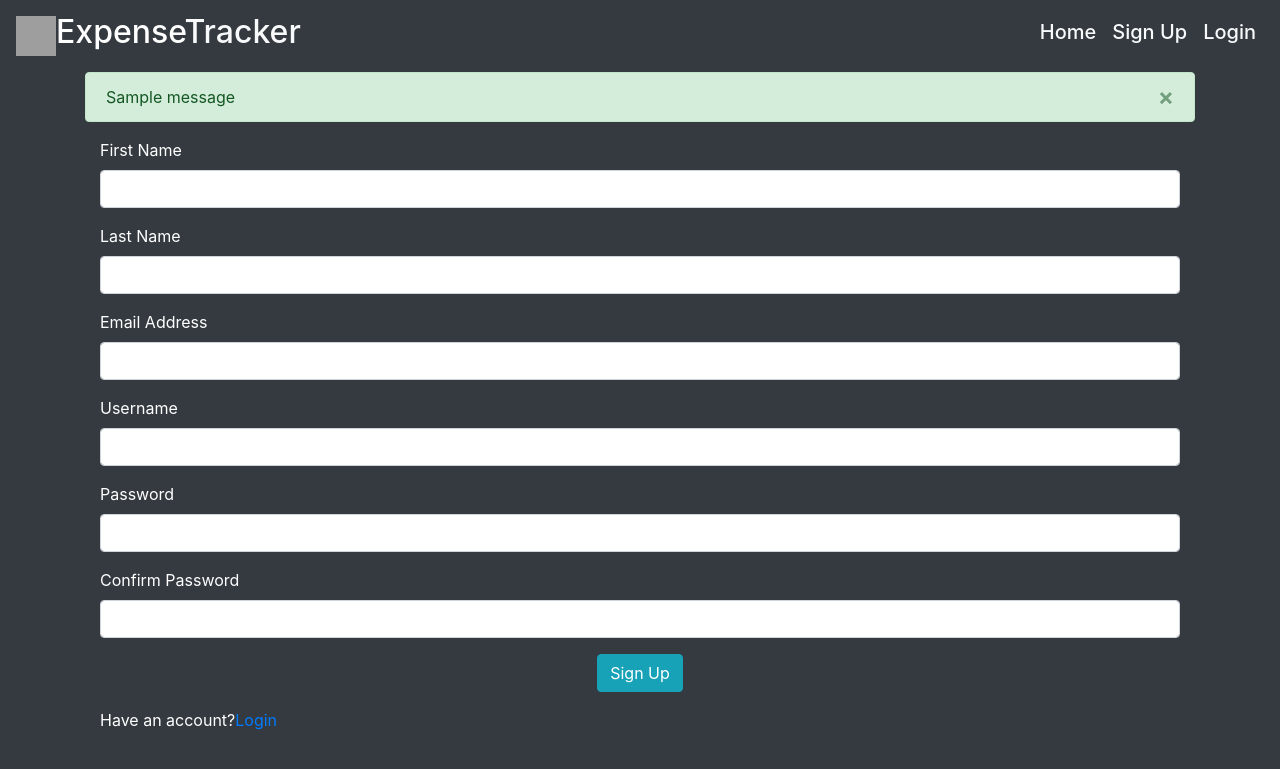
After one commit to IBM-EPBL/IBM-Project-31755-1660204720, a Flask app: page /register in a window 1280 px wide. The commit adds this page. Shown: the top 769 px of the page. Run offline with Flask 2, Linux system fonts and the light colour scheme; one stand-in notice (Sample message) is shown; some libraries are stand-ins or nearby versions; grey boxes are pictures that could not be loaded.

Commit message:
Add files via upload

```diff
--- /dev/null
+++ b/Project Development Phase/Sprint1/templates/includes/_formhelpers.html
@@ -0,0 +1,4 @@
+{% macro render_field(field) %} {{ field.label }} {{ field(**kwargs)|safe }} {% if field.errors %} {% for error in
+    field.errors %}
+    <span class="help-inline">{{ error }}</span>
+    {% endfor %} {% endif %} {% endmacro %}
--- /dev/null
+++ b/Project Development Phase/Sprint1/templates/includes/_messages.html
@@ -0,0 +1,23 @@
+{% with messages = get_flashed_messages(with_categories=true) %} {% if messages %} {% for category, message in messages
+%}
+<div class="alert alert-{{ category }} alert-dismissible fade show" role="alert">
+	{{ message }}
+	<button type="button" class="close" data-dismiss="alert" aria-label="Close">
+		<span aria-hidden="true">&times;</span>
+	</button>
+</div>
+{% endfor %} {% endif %} {% endwith %} {% if error %}
+<div class="alert alert-danger alert-dismissible fade show" role="alert">
+	{{error}}
+	<button type="button" class="close" data-dismiss="alert" aria-label="Close">
+		<span aria-hidden="true">&times;</span>
+	</button>
+</div>
+{% endif %} {% if msg %}
+<div class="alert alert-success alert-dismissible fade show" role="alert">
+	{{msg}}
+	<button type="button" class="close" data-dismiss="alert" aria-label="Close">
+		<span aria-hidden="true">&times;</span>
+	</button>
+</div>
+{% endif %}
--- a/Project Development Phase/Sprint1/templates/includes/_navbar.html
+++ b/Project Development Phase/Sprint1/templates/includes/_navbar.html
@@ -0,0 +1,76 @@
+<nav class="navbar navbar-expand-lg navbar-dark bg-dark">
+
+	<img src="../static/money-icon.png" style="width: 40px; height: 40px;" />
+	<a class="navbar-brand" href="/">
+		<h2 class="green-text">Expense<span class="text-light">Tracker</span></h2>
+	</a>
+	<button class="navbar-toggler" type="button" data-toggle="collapse" data-target="#navbarNav"
+		aria-controls="navbarNav" aria-expanded="false" aria-label="Toggle navigation">
+		<span class="navbar-toggler-icon"></span>
+	</button>
+	<div class="collapse navbar-collapse" id="navbarNav">
+		<ul class="navbar-nav mr-auto">
+		</ul>
+		<ul class="navbar-nav ml-auto">
+			<li class="nav-item">
+				<a class="nav-link" href="/">
+					<h5 class="text-light">Home</h5><span class="sr-only"></span>
+				</a>
+			</li>
+
+			{% if session.logged_in %}
+			<li class="nav-item">
+				<a class="nav-link" href="/addSalary">
+					<h5 class="text-light">Salary</h5><span class="sr-only"></span>
+				</a>
+			</li>
+			<li class="nav-item">
+				<a class="nav-link" href="/addTransactions">
+					<h5 class="text-light">Transactions</h5><span class="sr-only"></span>
+				</a>
+			</li>
+
+
+
+			<li class="nav-item dropdown">
+				<a class="nav-link dropdown-toggle" href="#" id="navbarDropdownMenuLink" role="button" data-toggle="dropdown" aria-haspopup="true" aria-expanded="false">
+					<span class="text-light h5">History</span>
+				</a>
+				<div class="dropdown-menu" aria-labelledby="navbarDropdownMenuLink">
+				  <a class="dropdown-item" href="/transactionHistory">Transaction</a>
+				  <a class="dropdown-item" href="/salaryHistory">Salary</a>
+				</div>
+			  </li>
+
+
+			  <li class="nav-item dropdown">
+				<a class="nav-link dropdown-toggle" href="#" id="navbarDropdownMenuLink" role="button" data-toggle="dropdown" aria-haspopup="true" aria-expanded="false">
+					<span class="text-light h5">Report</span>
+				</a>
+				<div class="dropdown-menu" aria-labelledby="navbarDropdownMenuLink">
+				  <a class="dropdown-item" href="category">Category Pie Char</a>
+				  <a class="dropdown-item" href="yearly_bar">Comparison Bar Chart</a>
+				  <a class="dropdown-item" href="daily_line">Daily Line Chart</a>
+				</div>
+			  </li>
+
+			<li class="nav-item">
+				<a class="nav-link" href="/logout">
+					<h5 class="text-light">Logout</h5><span class="sr-only"></span>
+				</a>
+			</li>
+			{% else %}
+			<li class="nav-item">
+				<a class="nav-link" href="/register">
+					<h5 class="text-light">Sign Up</h5>
+				</a>
+			</li>
+			<li class="nav-item">
+				<a class="nav-link" href="/login">
+					<h5 class="text-light">Login</h5><span class="sr-only"></span>
+				</a>
+			</li>
+			{% endif %}
+		</ul>
+	</div>
+</nav>
```
